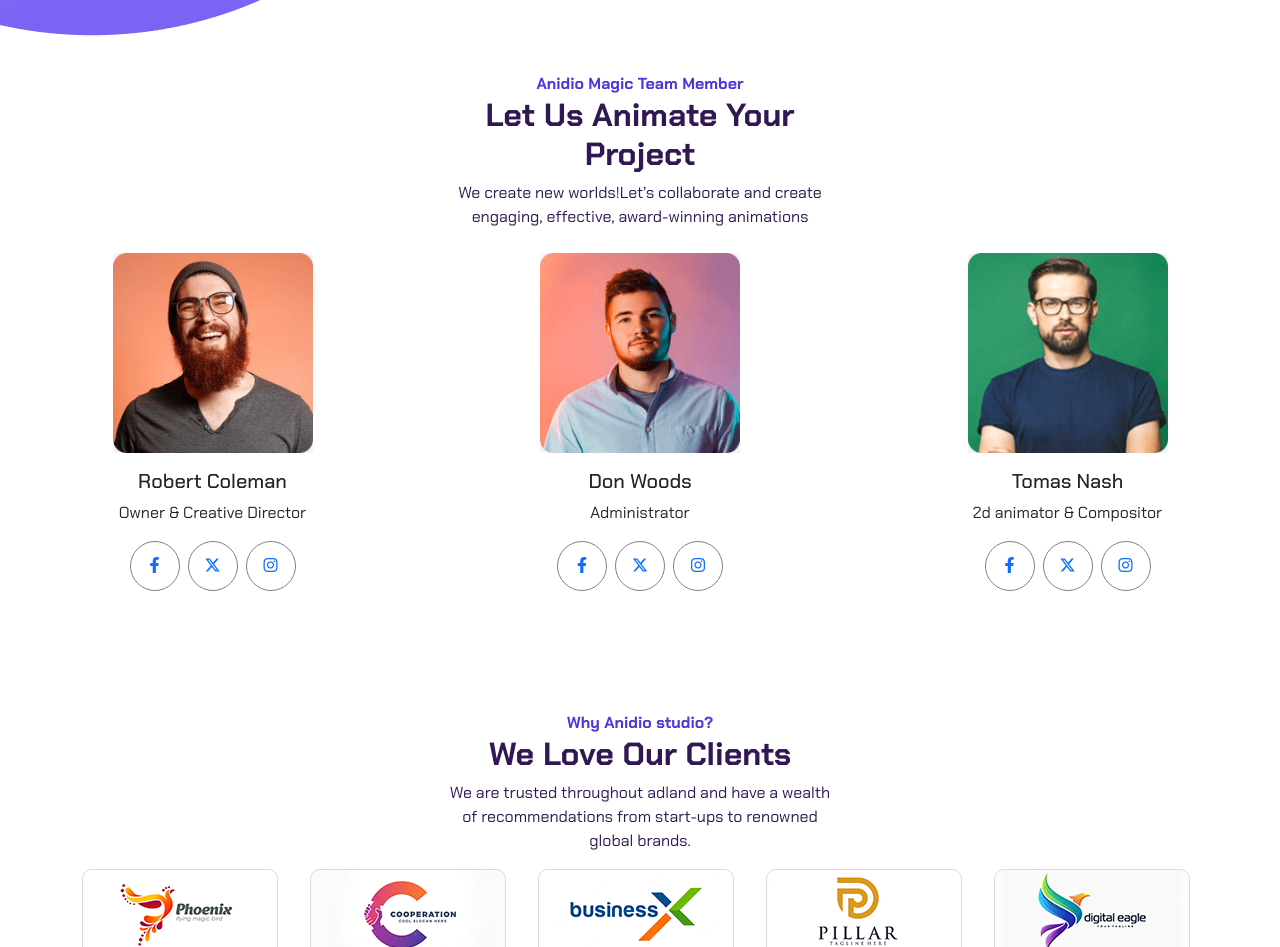
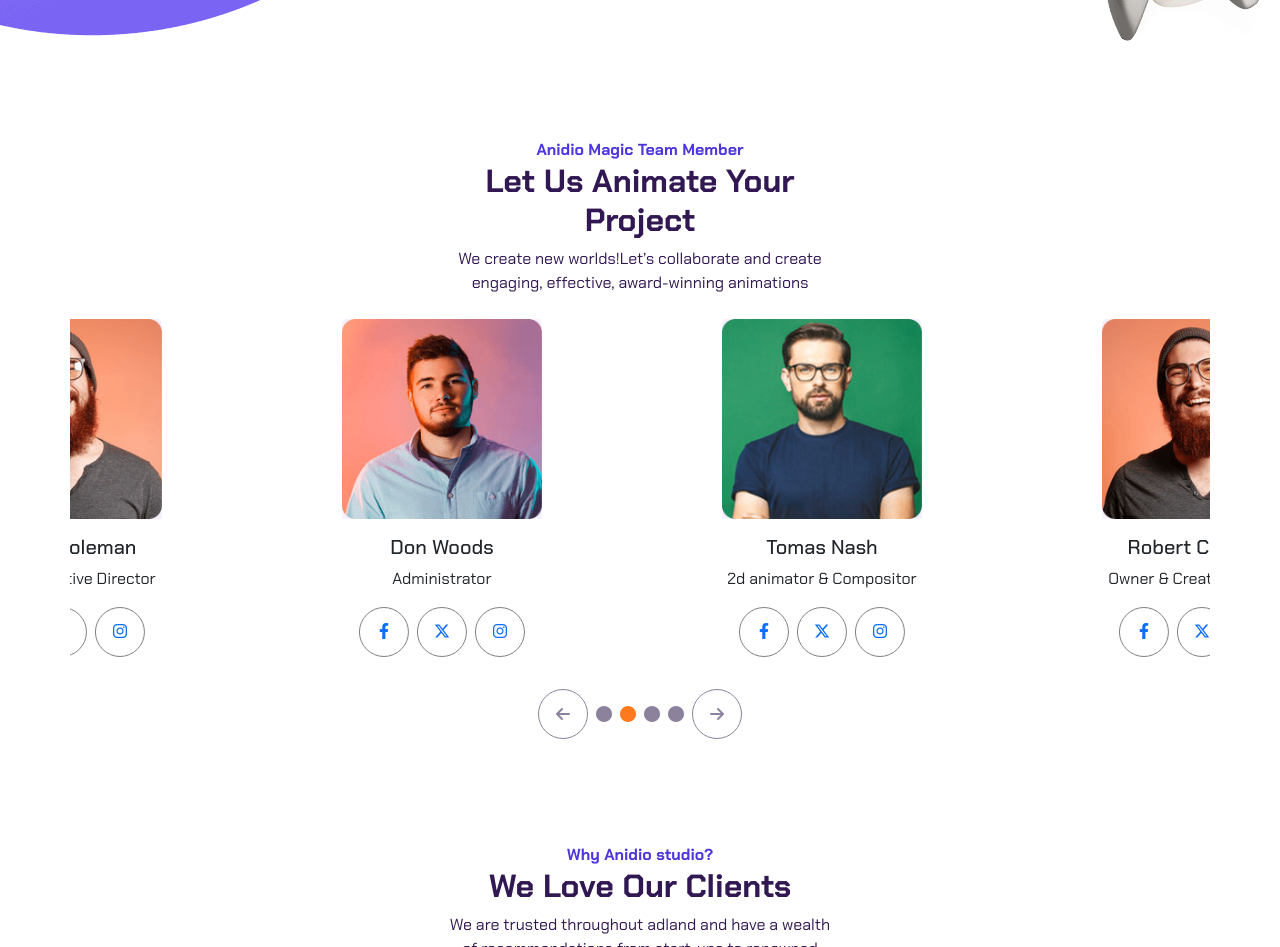
Before and after one commit to burillu/proj-html-vuejs, a Vue app: page / in a window 1280 px wide. Shown: the part 4200-5147 px from the top of the page. Built offline with nearby package versions, Linux system fonts and the light colour scheme.

Commit message:
add slider css in team

```diff
--- a/src/assets/styles/main.scss
+++ b/src/assets/styles/main.scss
@@ -89,6 +89,19 @@ body {
   background-color: $color-my-primary;
 }
 
+.my-btn-slider {
+  width: 50px;
+  height: 50px;
+  color: $color-my-gray;
+  border: 1px solid $color-my-gray;
+  border-radius: 50%;
+  cursor: pointer;
+}
+
+.my-btn-slider:hover {
+  background-color: $color-my-contrast;
+}
+
 //text style
 
 .title-section {
@@ -96,6 +109,8 @@ body {
   position: relative;
   z-index: 20;
 }
+
+
 
 // Vue Animations
 .v-enter-active,
@@ -155,3 +170,21 @@ body {
     transform: translate(0, -50px);
   }
 }
+
+@keyframes sliding-team {
+  0% {
+    transform: translate(0, 0);
+  }
+
+  // 33% {
+  //   transform: translate(-400px, 0);
+  // }
+
+  // 66% {
+  //   transform: translate(-400px, 0);
+  // }
+
+  100% {
+    transform: translate(-1150px, 0);
+  }
+}
--- a/src/components/main/AppOurProcess.vue
+++ b/src/components/main/AppOurProcess.vue
@@ -11,6 +11,16 @@
                         <div v-for="item in store.cardContent.ourProcess" class="col-6">
 
                             <AppCard :cardProps="item" />
+                        </div>
+
+                        <div class="d-flex gap-2 py-2">
+                            <div class="d-flex justify-content-center align-items-center my-btn-slider">
+                                <i class="fa-solid fa-arrow-left"></i>
+                            </div>
+                            <div class="d-flex justify-content-center align-items-center my-btn-slider">
+                                <i class="fa-solid fa-arrow-right"></i>
+                            </div>
+
                         </div>
 
                     </div>
--- a/src/components/main/AppOurTeam.vue
+++ b/src/components/main/AppOurTeam.vue
@@ -2,10 +2,25 @@
     <section class="py-5">
         <div class="container">
             <AppTitleSection :sectionProps="store.titleSection.ourTeam" />
-            <div class="row justify-content-between">
-                <div v-for="items in store.cardContent.ourTeam" class="col-3">
+            <div class="row row-cols-3 flex-nowrap justify-content-between" ref="rowTeam">
+                <div v-for="items in store.cardContent.ourTeam" class="col">
                     <AppCardTeam :cardProps="items" />
                 </div>
+            </div>
+            <div class="d-flex justify-content-center gap-2 py-2">
+                <div class="d-flex justify-content-center align-items-center my-btn-slider">
+                    <i class="fa-solid fa-arrow-left"></i>
+                </div>
+                <div class="d-flex align-items-center gap-2">
+                    <i class="fa-solid fa-circle"></i>
+                    <i class="fa-solid fa-circle active"></i>
+                    <i class="fa-solid fa-circle"></i>
+                    <i class="fa-solid fa-circle"></i>
+                </div>
+                <div class="d-flex justify-content-center align-items-center my-btn-slider">
+                    <i class="fa-solid fa-arrow-right"></i>
+                </div>
+
             </div>
         </div>
     </section>
@@ -23,8 +38,44 @@ export default {
         return {
             store
         }
+    },
+    methods: {
+        slidingTeam() {
+            this.$refs.rowTeam.scrollBy({
+                top: 0,
+                left: -100,
+                behavior: "smooth",
+            })
+        }
+    },
+    mounted() {
+        //setInterval(this.slidingTeam, 2000)
+    },
+    created() {
+
     }
 }
 </script>
 
-<style lang="scss" scoped></style>
+<style lang="scss" scoped>
+@use '../../assets/styles/partials/variables' as *;
+
+div.container {
+    overflow: hidden;
+}
+
+div.row {
+    animation-name: sliding-team;
+    animation-duration: 18s;
+    animation-iteration-count: infinite;
+    animation-timing-function: linear;
+}
+
+.active {
+    color: $color-my-contrast;
+}
+
+i {
+    color: $color-my-gray;
+}
+</style>
--- a/src/data/store.js
+++ b/src/data/store.js
@@ -179,6 +179,24 @@ export const store = reactive({
                 text: '2d animator & Compositor',
                 classBg: 'my-bg-quaternary'
             },
+            {
+                image: './images/team1.png',
+                title: 'Robert Coleman',
+                text: 'Owner & Creative Director',
+                classBg: 'my-bg-quaternary'
+            },
+            {
+                image: './images/team2.png',
+                title: 'Don Woods',
+                text: 'Administrator',
+                classBg: 'my-bg-quaternary'
+            },
+            {
+                image: './images/team4.png',
+                title: 'Tomas Nash',
+                text: '2d animator & Compositor',
+                classBg: 'my-bg-quaternary'
+            },
             //per carosello automatico aggiungere altri oggetti
         ],
 
```
